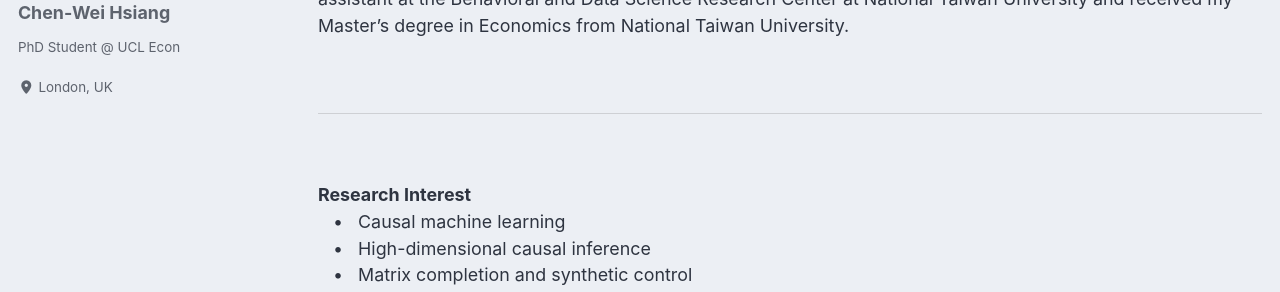
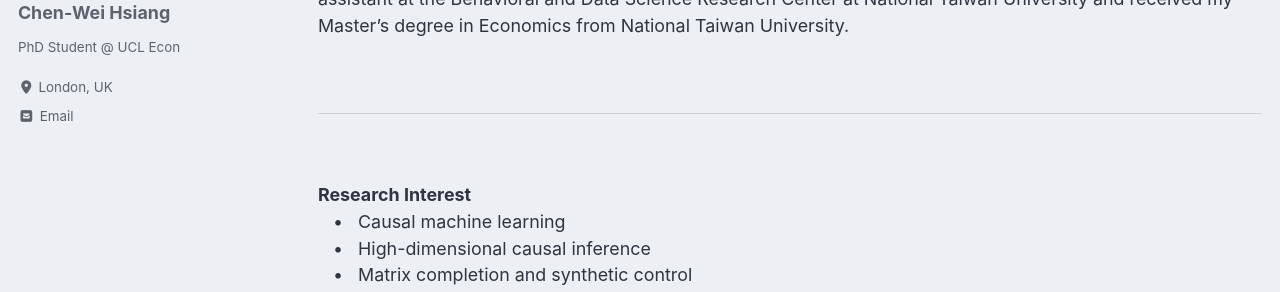
Before and after one commit to chenweihsiang/chenweihsiang.github.io, a Jekyll site: the page built from index.md, in a window 1280 px wide. Shown: the part 208-500 px from the top of the page. Built offline with Jekyll 4.4.1, drawn with Linux system fonts in a browser that asks for light colours; cached includes are drawn as plain includes.

Commit message:
Update _config.yml

```diff
--- a/_config.yml
+++ b/_config.yml
@@ -122,7 +122,7 @@ author:
   links:
     - label: "Email"
       icon: "fas fa-fw fa-envelope-square"
-      # url: "mailto:your.name@email.com"
+      url: "#copy-email" # "mailto:your.name@email.com"
     - label: "Website"
       icon: "fas fa-fw fa-link"
       # url: "https://your-website.com"
@@ -138,6 +138,9 @@ author:
     - label: "Instagram"
       icon: "fab fa-fw fa-instagram"
       # url: "https://instagram.com/"
+
+footer_scripts:
+  - /assets/js/copy-email.js
 
 # Site Footer
 footer:
```
